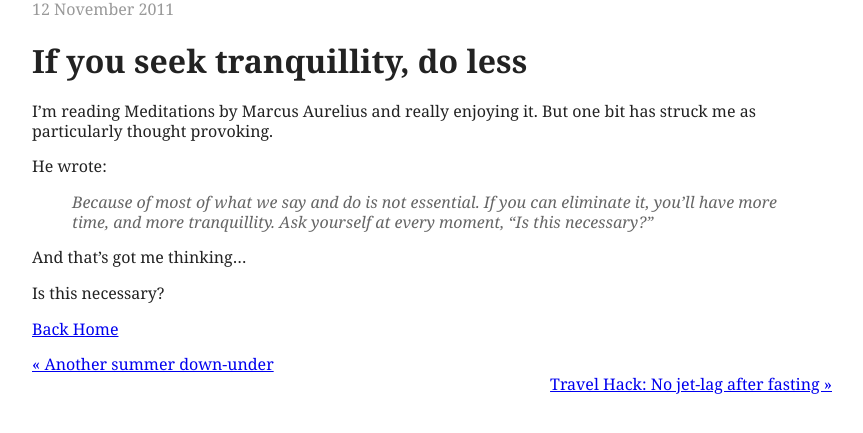
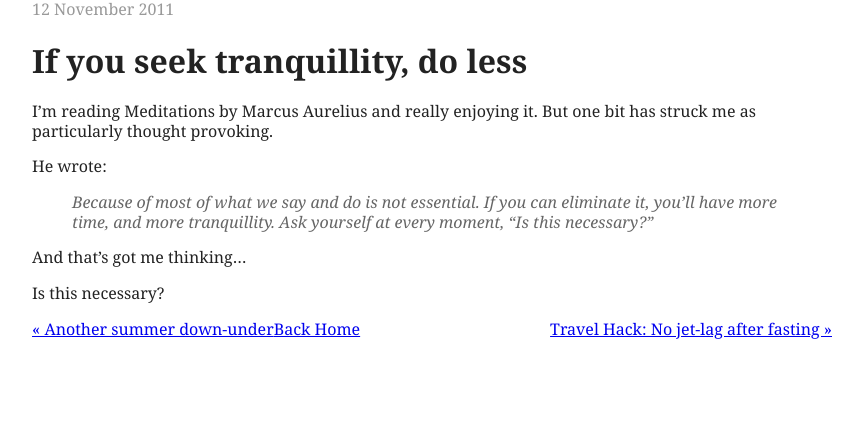
Before and after one commit to hairykiwi/blogtemplate, a Jekyll site: the page built from _posts/2011-11-12-if-you-seek-tranquillity-do-less.md, in a window 1280 px wide. Shown: the top 433 px of the page, without its empty margins (208-1071 px from the left). Built offline with Jekyll 4.4.1, drawn with Linux system fonts in a browser that asks for light colours.

Commit message:
nextprev styles

```diff
--- a/_layouts/post.html
+++ b/_layouts/post.html
@@ -9,13 +9,8 @@ layout: layout
 
         {{content}}
 
-        <p><a href="/" rel="author">Back Home</a></p>
 
-    </div>
-</div>
-
-
-<div class="nextprev">
+        <div class="nextprev">
 
     <div class="prev">
         {% if page.previous.url %}
--- a/css/davebeer.css
+++ b/css/davebeer.css
@@ -74,8 +74,8 @@ header {float: left; display: none;}
 .related ul {list-style-type: none; margin: 0; padding: 0;}
 .related ul li span {float:right;}
 blockquote {font-style: italic; color: #666;}
-.nextprev .next {text-align: right;}
-.nextprev .prev {}
+.nextprev .next {float: right; text-align: right;}
+.nextprev .prev {float: left;}
 
 
 
```
Also changed, not shown: other parts of _layouts/post.html (+8 -0 lines).
